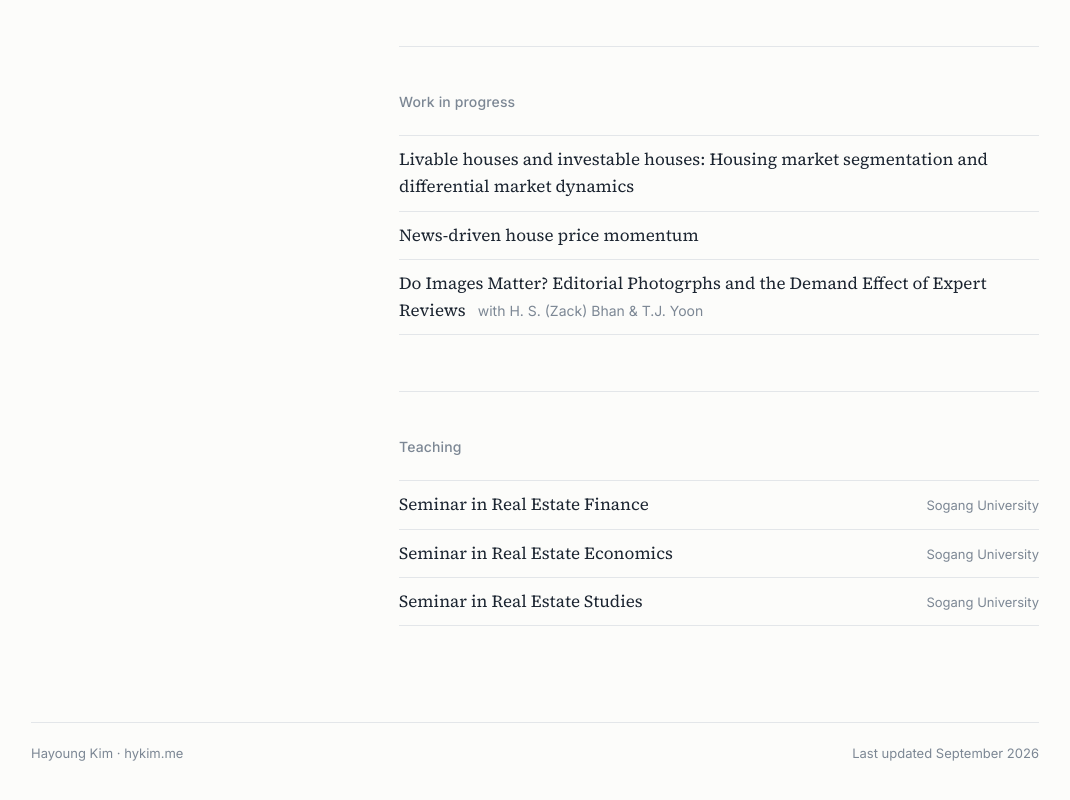
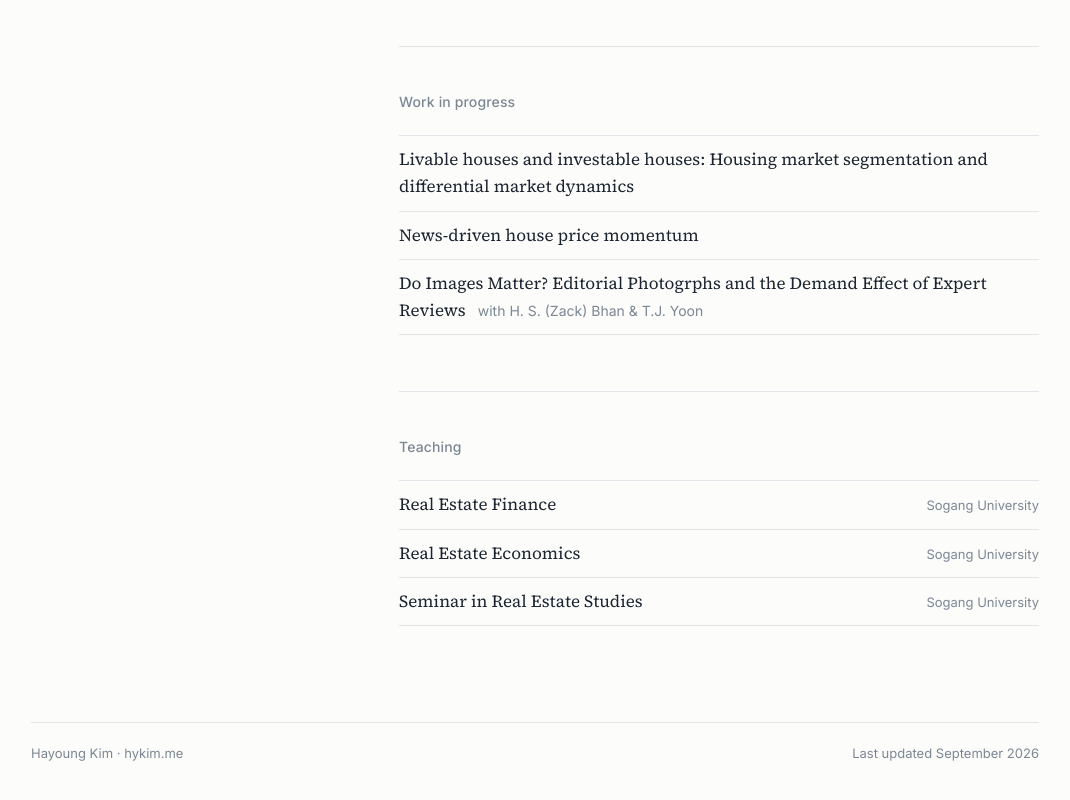
Before and after one commit to hykim-site/hykim.me, a plain HTML site: page index.html in a window 1280 px wide. Shown: the part 1394-2194 px from the top of the page, without its empty margins (101-1171 px from the left). Drawn offline with Linux system fonts and the light colour scheme.

Commit message:
Update index.html

```diff
--- a/index.html
+++ b/index.html
@@ -268,8 +268,8 @@
       <h2>Teaching</h2>
       <!-- Add one <li> per course -->
       <ul class="courses">
-        <li><span>Seminar in Real Estate Finance </span><small>Sogang University</small></li>
-        <li><span>Seminar in Real Estate Economics  </span><small>Sogang University</small></li>
+        <li><span>Real Estate Finance </span><small>Sogang University</small></li>
+        <li><span>Real Estate Economics  </span><small>Sogang University</small></li>
         <li><span>Seminar in Real Estate Studies </span><small>Sogang University</small></li>
       </ul>
     </section>
```
